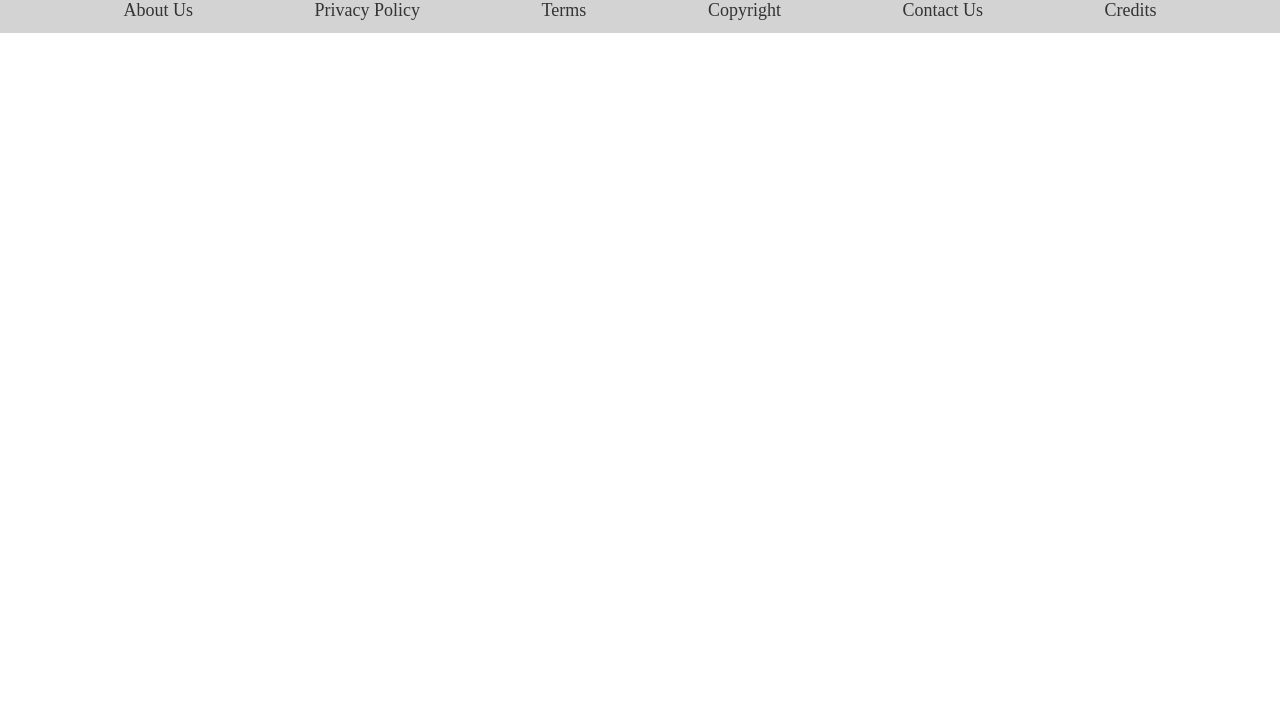
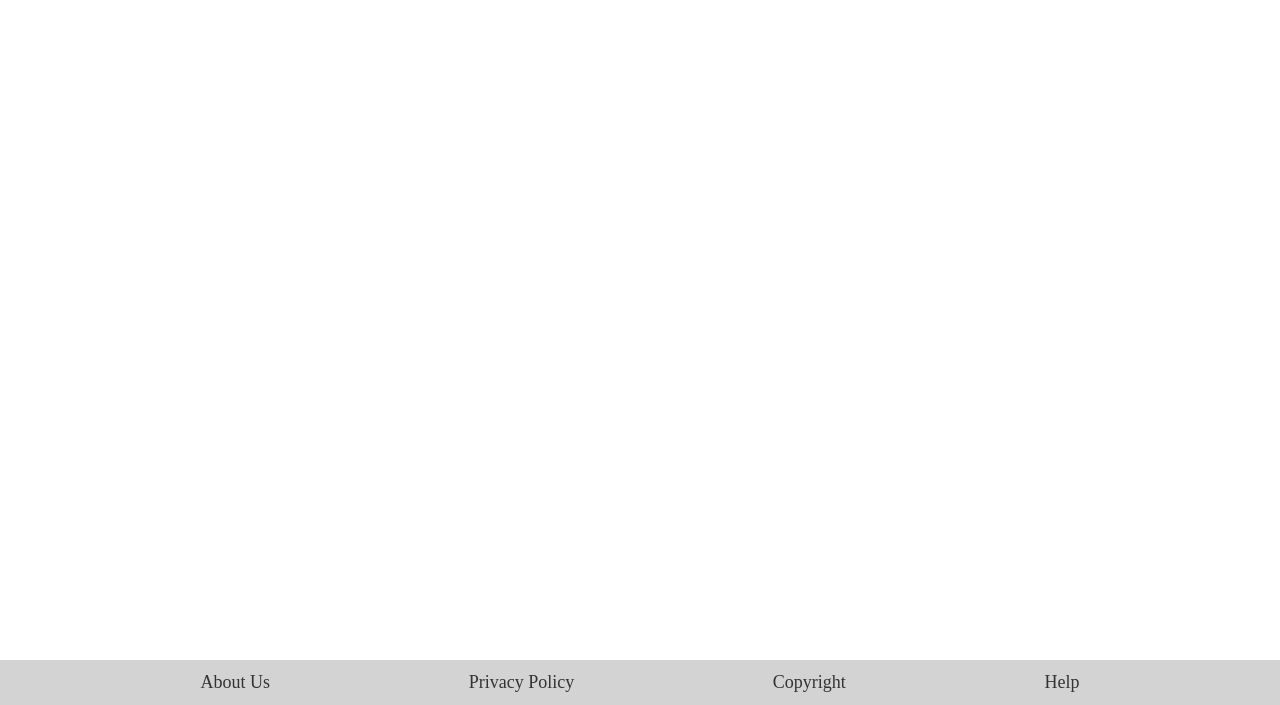
Before and after one commit to leQwang/Web-Programming-Project, a website: page StaticWeb/Shipper/shipper.html in a window 1280 px wide. Shown: the part 95-800 px from the top of the page. Drawn offline with Linux system fonts and the light colour scheme.

Commit message:
removed entries from footer
a few entries were not required so i removed them from the footer

```diff
--- a/StaticWeb/Shipper/shipper.html
+++ b/StaticWeb/Shipper/shipper.html
@@ -56,12 +56,11 @@
   <footer>
     <nav>
       <ul class="navbar_footer">
-        <li><a href="not_implemented_page.html">About Us</a></li>
-        <li><a href="not_implemented_page.html">Privacy Policy</a></li>
-        <li><a href="not_implemented_page.html">Terms</a></li>
-        <li><a href="not_implemented_page.html">Copyright</a></li>
-        <li><a href="contact_page.html">Contact Us</a></li>
-        <li><a href="not_implemented_page.html">Credits</a></li>
+        <!--TODO enter correct html pages later on-->
+        <li><a href="">About Us</a></li>
+        <li><a href="">Privacy Policy</a></li>
+        <li><a href="">Copyright</a></li>
+        <li><a href="">Help</a></li>
       </ul>
     </nav>
   </footer>
--- a/StaticWeb/Shipper/styles-shipper.css
+++ b/StaticWeb/Shipper/styles-shipper.css
@@ -104,6 +104,12 @@ header a {
 
 
 /* ____________ FOOTER __________________________________________________________________ */
+footer {
+  width: 100%;
+  position: absolute;
+  bottom: 0px;
+}
+
 /* no decorations for entries */
 footer li,a {
   list-style: none;
```
